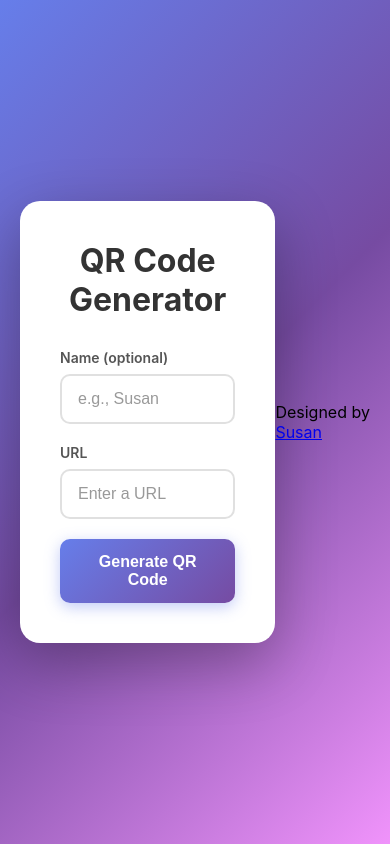
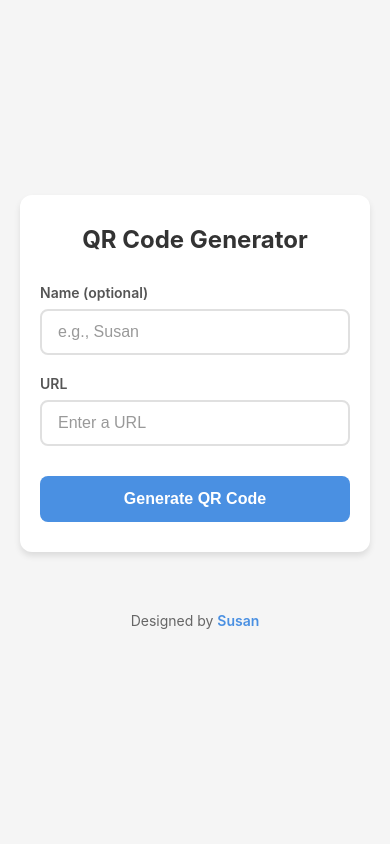
Before and after one commit to Susan56789/qr-code-generator, a React (Create React App) app: page / in a window 390 px wide. Built offline with nearby package versions, Linux system fonts and the light colour scheme.

Commit message:
Refactor CSS styles for improved design and responsiveness

```diff
--- a/src/App.css
+++ b/src/App.css
@@ -5,32 +5,38 @@
 }
 
 body {
-  font-family: -apple-system, BlinkMacSystemFont, 'Segoe UI', Roboto, Oxygen, Ubuntu, Cantarell, sans-serif;
+  font-family: -apple-system, BlinkMacSystemFont, 'Segoe UI', 'Roboto', 'Oxygen',
+    'Ubuntu', 'Cantarell', 'Fira Sans', 'Droid Sans', 'Helvetica Neue',
+    sans-serif;
+  -webkit-font-smoothing: antialiased;
+  -moz-osx-font-smoothing: grayscale;
 }
 
 .app-container {
   min-height: 100vh;
-  background: linear-gradient(135deg, #667eea 0%, #764ba2 50%, #f093fb 100%);
   display: flex;
+  flex-direction: column;
   align-items: center;
   justify-content: center;
+  background-color: #f5f5f5;
   padding: 20px;
 }
 
 .card {
-  background: white;
-  border-radius: 20px;
-  box-shadow: 0 20px 60px rgba(0, 0, 0, 0.3);
+  background-color: #ffffff;
+  border-radius: 12px;
+  box-shadow: 0 4px 6px rgba(0, 0, 0, 0.1);
   padding: 40px;
+  width: 100%;
   max-width: 500px;
-  width: 100%;
+  margin-bottom: 40px;
 }
 
 .title {
-  font-size: 32px;
+  font-size: 28px;
   font-weight: 700;
+  color: #333333;
   text-align: center;
-  color: #333;
   margin-bottom: 30px;
 }
 
@@ -42,75 +48,113 @@ body {
   display: block;
   font-size: 14px;
   font-weight: 600;
-  color: #555;
+  color: #555555;
   margin-bottom: 8px;
 }
 
 .input {
   width: 100%;
-  padding: 14px 16px;
+  padding: 12px 16px;
+  font-size: 16px;
   border: 2px solid #e0e0e0;
-  border-radius: 10px;
-  font-size: 16px;
-  transition: all 0.3s ease;
+  border-radius: 8px;
+  transition: border-color 0.3s ease;
   outline: none;
 }
 
 .input:focus {
-  border-color: #667eea;
-  box-shadow: 0 0 0 3px rgba(102, 126, 234, 0.1);
+  border-color: #4a90e2;
 }
 
 .input::placeholder {
-  color: #999;
+  color: #999999;
 }
 
 .button {
   width: 100%;
   padding: 14px 20px;
-  background: linear-gradient(135deg, #667eea 0%, #764ba2 100%);
-  color: white;
-  border: none;
-  border-radius: 10px;
   font-size: 16px;
   font-weight: 600;
+  color: #ffffff;
+  background-color: #4a90e2;
+  border: none;
+  border-radius: 8px;
   cursor: pointer;
-  transition: all 0.3s ease;
-  box-shadow: 0 4px 15px rgba(102, 126, 234, 0.4);
+  transition: background-color 0.3s ease, transform 0.1s ease;
+  margin-top: 10px;
 }
 
 .button:hover {
-  transform: translateY(-2px);
-  box-shadow: 0 6px 20px rgba(102, 126, 234, 0.6);
+  background-color: #357abd;
 }
 
 .button:active {
-  transform: translateY(0);
+  transform: scale(0.98);
 }
 
 .button-download {
-  background: linear-gradient(135deg, #11998e 0%, #38ef7d 100%);
+  background-color: #28a745;
   margin-top: 20px;
-  box-shadow: 0 4px 15px rgba(17, 153, 142, 0.4);
 }
 
 .button-download:hover {
-  box-shadow: 0 6px 20px rgba(17, 153, 142, 0.6);
+  background-color: #218838;
 }
 
 .qr-container {
-  margin-top: 30px;
-  padding: 30px;
-  background: #f8f9fa;
-  border-radius: 15px;
   display: flex;
   justify-content: center;
   align-items: center;
+  margin-top: 30px;
+  padding: 20px;
+  background-color: #fafafa;
+  border-radius: 8px;
 }
 
 .qr-wrapper {
-  background: white;
   padding: 20px;
-  border-radius: 10px;
-  box-shadow: 0 4px 10px rgba(0, 0, 0, 0.1);
+  background-color: #ffffff;
+  border-radius: 8px;
+  box-shadow: 0 2px 4px rgba(0, 0, 0, 0.1);
 }
+
+.footer {
+  text-align: center;
+  padding: 20px;
+  color: #666666;
+  font-size: 14px;
+  width: 100%;
+  max-width: 500px;
+}
+
+.footer p {
+  margin: 0;
+}
+
+.footer-link {
+  color: #4a90e2;
+  text-decoration: none;
+  font-weight: 600;
+  transition: color 0.3s ease;
+}
+
+.footer-link:hover {
+  color: #357abd;
+  text-decoration: underline;
+}
+
+/* Responsive Design */
+@media (max-width: 600px) {
+  .card {
+    padding: 30px 20px;
+  }
+
+  .title {
+    font-size: 24px;
+  }
+
+  .qr-wrapper canvas {
+    max-width: 100%;
+    height: auto;
+  }
+}
```
